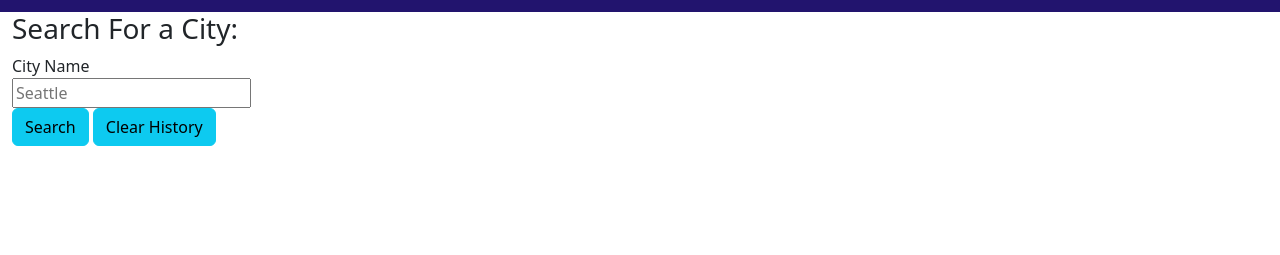
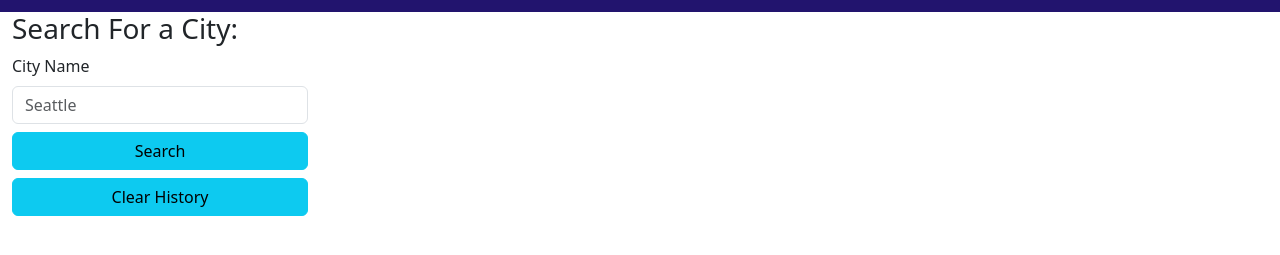
Before and after one commit to hannahpsmith/weather-dashboard, a plain HTML site: page index.html in a window 1280 px wide. Shown: the part 63-318 px from the top of the page. Drawn offline with nearby package versions, Linux system fonts and the light colour scheme.

Commit message:
adjusted search and clear history buttons

```diff
--- a/index.html
+++ b/index.html
@@ -16,13 +16,13 @@
         <div class="row">
         <search class="col-md-3 col-sm=4 d-flex flex-column">
             <h3>Search For a City:</h3>
-            <form id="cityForm">
-                <label for="cityName">City Name</label>
-                <input type="text" id="cityName" placeholder="Seattle">
-                <button type="button" id="citySearch" class="btn btn-info">Search</button>
-                <button type="button" id="clearHistory" class="btn btn-info">Clear History</button>
+            <form id="cityForm" class="mb-3">
+                <label for="cityName" class="form-label">City Name</label>
+                <input type="text" id="cityName" class="form-control mb-2" placeholder="Seattle">
+                <button type="button" id="citySearch" class="btn btn-info w-100 mb-2">Search</button>
+                <button type="button" id="clearHistory" class="btn btn-info w-100">Clear History</button>
             </form>
-        <div id="searchHistory"></div>
+        <div id="searchHistory" class="d-flex flex-column"></div>
         </search>
         <section class="col-md-9 col-sm-7 d-flex flex-column">
             <div class="align-middle p-2 m-2" id="currentWeather">
```
